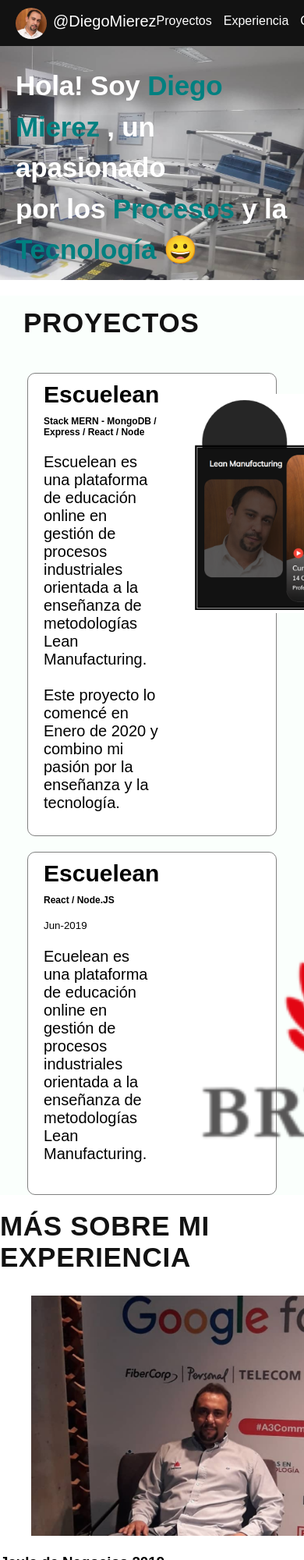
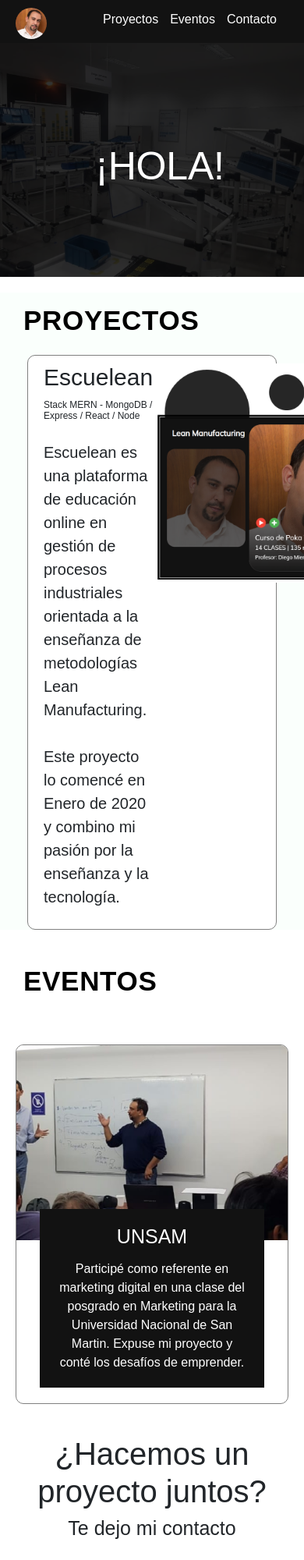
Before and after one commit to dmierez/Curso-Desarrollo-Web, a plain HTML site: page index.html in a window 390 px wide. Shown: the top 2000 px of the page at 78% size. Drawn offline with nearby package versions, Linux system fonts and the light colour scheme; a web font is replaced by a local one.

Commit message:
curso finalizado. Maquetado final, solo faltan detalles

```diff
--- a/index.html
+++ b/index.html
@@ -3,6 +3,8 @@
 <head>
     <meta charset="UTF-8">
     <meta name="viewport" content="width=device-width, initial-scale=1.0">
+    <!-- Bootstrap CSS -->
+    <link rel="stylesheet" href="https://stackpath.bootstrapcdn.com/bootstrap/4.4.1/css/bootstrap.min.css" integrity="sha384-Vkoo8x4CGsO3+Hhxv8T/Q5PaXtkKtu6ug5TOeNV6gBiFeWPGFN9MuhOf23Q9Ifjh" crossorigin="anonymous">
     <title>Diego Mierez</title>
     <link rel="icon" type="image/jpg" href="Diego Mierez.jpg">
     <link href="https://fonts.googleapis.com/css?family=Muli&display=swap" rel="stylesheet">
@@ -14,18 +16,15 @@
             <div class="logo">
                 <img class="logo__image" src="Diego Mierez.jpg" alt="Imagen de Diego Mierez">
             </div>
-            <div class="logo__diego">
-                <p>@DiegoMierez</p>
-            </div>
         </div>
-        <div class="nav">
+        <div class="menu">
             <nav>
                 <ul>
                     <li>
                         <a class="link" href="#proyectos">Proyectos</a>
                     </li>
                     <li>
-                        <a class="link" href="#experiencia">Experiencia</a>
+                        <a class="link" href="#experiencia">Eventos</a>
                     </li>
                     <li>
                         <a class="link" href="#contacto">Contacto</a>
@@ -34,18 +33,35 @@
             </nav>
         </div>
     </header>
-    <section class="hero">
-        <h1>
-            Hola! Soy <strong>Diego Mierez </strong>, un apasionado <br>por los <strong>Procesos</strong>
-            y la <strong>Tecnología</strong> 😀
-        </h1>
-    </section>
+
+    <main id="main">
+        <div id="carousel" class="carousel slide carousel-fade" data-ride="carousel" data-pause="false">
+          <div class="carousel-inner">
+            <div class="carousel-item active">
+              <img class="d-block w-100 portada_img" src="PortadaLean.png" alt="portada1">
+            </div>
+            <div class="overlay">
+              <div class="container">
+                <div class="row align-items-center">
+                  <div class="col-md-12 text-center text-md-center">
+                    <h1 class="brumier">¡HOLA!</h1>
+                    <p class="d-none d-md-block hero_title">
+                        Soy <strong>Diego Mierez </strong>, un apasionado <br>por los <strong>Procesos</strong>
+                        y la <strong>Tecnología</strong>
+                    </p>
+                  </div>
+                </div>
+              </div>
+            </div>
+          </div>
+        </div>
+    </main>
     <section id="proyectos" class="portafolio">
         <h2>Proyectos</h2>
         <div class="portafolio__proyectos">
             <div class="portafolio_detalles">
                 <h3 class="proyectos__titulo">Escuelean</h3>
-                <h6 class="proyectos__tecnologias">Stack MERN - MongoDB / Express / React / Node</h6>
+                <h6 class="proyectos__tecnologias">Stack MERN - MongoDB / Express / React / Node</h6><br>
                 <p class="proyectos__descripcion">Escuelean es una plataforma de educación online en gestión
                 de procesos industriales orientada a la enseñanza de metodologías Lean Manufacturing. <br><br>Este proyecto lo comencé en Enero de 2020 y combino mi pasión por la enseñanza y la tecnología.</p>
             </div>
@@ -53,36 +69,46 @@
                 <img class="proyectos__image" src="escuelean_project.png" alt="logo de brumier">
             </figure>
         </div>
-        <div class="portafolio__proyectos">
-            <div class="portafolio_detalles">
-                <h3 class="proyectos__titulo">Escuelean</h3>
-                <h6 class="proyectos__tecnologias">React / Node.JS</h6>
-                <p class="proyectos__fecha"><small>Jun-2019</small></p>
-                <p class="proyectos__descripcion">Ecuelean es una plataforma de educación online en gestión
-                de procesos industriales orientada a la enseñanza de metodologías Lean Manufacturing.</p>
+    </section>
+    <h2 class="event-title">Eventos</h2>
+    <section id="experiencia" class="eventos">
+        <article class="experiencia">
+            <img class="experiencia__image" src="GoogleForStartups.png" alt="Evento de google" width="400">
+            <div class="evento__detalle">
+                <h3 class="experiencia__title">Google For Startups</h3>
+                <p class="experiencia__descripcion">Participé como un emprendedor tecnológico en donde pude exponer
+                el pitch de mi proyecto. Fui seleccionado dentro de las 10 startups ganadoras entre más 150 que participaron.</p>
             </div>
-            <figure class="proyectos__imageContainer">
-                <img class="proyectos__image" src="Brumier chica.png" alt="logo de brumier">
-            </figure>
-        </div>
-    </section>
-    <section id="experiencia">
-        <h2>Más sobre mi experiencia</h2>
+        </article>
         <article class="experiencia">
-            <figure class="experiencia__imageContainer">
-                <img class="experiencia__image" src="GoogleForStartups.png" alt="Evento de google" width="400">
-            </figure>
-            <h3 class="experiencia__title">Jaula de Negocios 2019</h3>
-            <p class="experiencia__descripcion">Participé como un emprendedor tecnológico en donde pude exponer
-            el pitch de mi proyecto</p>
+            <img class="experiencia__image" src="UNSAM.png" alt="Evento de google" width="400">
+            <div class="evento__detalle">
+                <h3 class="experiencia__title">UNSAM</h3>
+                <p class="experiencia__descripcion">Participé como referente en marketing digital en una clase del posgrado en Marketing para la Universidad Nacional de San Martin.
+                Expuse mi proyecto y conté los desafíos de emprender.</p>
+            </div>
+        </article>
+        <article class="experiencia">
+            <img class="experiencia__image" src="startups.png" alt="Evento de google" width="400">
+            <div class="evento__detalle">
+                <h3 class="experiencia__title">Startups In-Love</h3>
+                <p class="experiencia__descripcion">Participé como emprendedor y expositor del evento contando mi experiencia dentro del mundo de las startups.
+                Evento a nivel nacional auspiciado por Telefónica Open Future.</p>
+            </div>
         </article>
     </section>
     <section id="contacto" class="contacto">
-        <form action="" class="formulario">
-            <h3>¿Creamos un proyecto juntos?</h3>
-            <input type="text" name="" id="" placeholder="Déjame tu mail">
-            <input class="enviar" type="submit">
-        </form>
+            <h3>¿Hacemos un proyecto juntos?</h3>
+            <p>Te dejo mi contacto</p>
+            <div class="mail">
+                <img src="icons-gmail.png" alt="icono mail">
+                <span>dmierez@gmail.com</span>
+            </div>
+            <div class="social">
+                <a href="https://www.linkedin.com/in/diegomierez/"><img src="linkedin.png" alt="linkedin icons"></a>
+                <a href="https://www.instagram.com/diego_mierez/?hl=es"><img src="instagram.png" alt="instagram icons"></a>
+                <a href="https://github.com/dmierez"><img src="github.png" alt="github icons"></a>
+            </div>
     </section>
     <footer class="footer">
         <p>Diseñado por @DiegoMierez 😉</p>
--- a/style.css
+++ b/style.css
@@ -23,12 +23,12 @@ h1 {
 }
 
 h1 strong {
-    color: teal;
+    color: black;
 }
 
 h2 {
     margin-top: 20px;
-    color: #121212;
+    color: black;
     text-transform: uppercase;
     letter-spacing: 0.7px;
     font-weight: bold;
@@ -63,33 +63,17 @@ h2 {
     padding: 0px;
 }
 
-.logo__diego {
-    font-weight: bold;
-    color: white;
-    margin: 0 0 0 8px;
-}
-
-.logo__diego p {
-    font-size: 20px;
-    font-weight: normal;
-}
-
-.logo__diego p {
-    margin: 0px;
-    padding: 0px;
-}
-
-.nav {
+.menu {
     height: inherit;
 }
-.nav ul {
+.menu ul {
     display: flex;
     align-items: center;
     padding: 0px;
     height: inherit;
 }
 
-.nav li {
+.menu li {
     height: inherit;
 
 }
@@ -103,21 +87,45 @@ h2 {
 
 .link:hover {
     text-decoration: underline;
+    color: white;
 }
 
-.hero {
-    height: 300px;
-    background-image: url('./PortadaLean.png');
-    background-color: black;
-    background-size: 500px 300px;
-    background-repeat: no-repeat;
-    background-position-x: right;
-    display: flex;
+#main .carousel-inner img {
+    max-height: 75vh;
+    object-fit: cover;
 }
 
-.hero h1 {
-    font-size: 35px;
+#carousel {
+    position: relative;
+}
 
+.portada_img {
+    height: 300px;
+}
+
+#carousel .overlay {
+    z-index: 1;
+    position: absolute;
+    top: 0;
+    bottom: 0;
+    left: 0;
+    right: 0;
+    background-color: rgba(0, 0, 0, 0.8);
+    color: white;
+    height: 300px;
+}
+
+#carousel .overlay .container,
+#carousel .overlay .row {
+    height: 100%;
+}
+
+.brumier {
+    font-size: 50px;
+}
+
+.hero_title {
+    font-size: 25px;
 }
 
 .portafolio {
@@ -165,21 +173,99 @@ h2 {
     justify-content: right;
 }
 
+.event-title {
+    margin-top: 30px;
+    padding: 15px 30px;
+}
+
+.eventos {
+    margin-top: 35px;
+}
+
+.eventos {
+    display: flex;
+    justify-content: center;
+}
+
+.experiencia {
+    border: 1px solid gray;
+    margin: 10px;
+    width: 350px;
+    flex-shrink: 0;
+    border-radius: 10px;
+    overflow: hidden;
+}
+
+.experiencia img {
+    width: 350px;
+    height: 250px;
+    object-fit: cover;
+}
+
+.evento__detalle {
+    margin: 20px 30px;
+    margin-top: -40px;
+    padding: 20px;
+    background: #121212;
+    color: white;
+    position: relative;
+}
+
+.experiencia__title {
+    margin: 0px;
+    padding-bottom: 15px;
+    font-size: 25px;
+    text-align: center;
+}
+
+.experiencia__descripcion {
+    margin: 0px;
+    text-align: center;
+}
+
+.contacto {
+    padding: 30px 0px;
+    text-align: center;
+}
+
+.contacto h3 {
+    font-size: 40px;
+    margin: 0px;
+}
+
+.contacto p {
+    font-size: 25px;
+    margin-top: 5px;
+    margin-bottom: 30px;
+}
+
+.mail {
+    display: flex;
+    justify-content: center;
+    align-items: center;
+}
+
+.mail span {
+    padding-left: 15px;
+}
+
+.social {
+    display: flex;
+    justify-content: center;
+    align-items: center;
+    padding-top: 25px;
+}
+
+.social a {
+    padding: 0px 10px;
+}
+
 .footer {
     padding: 20px 0px;
     background: black;
     color: white;
     font-size: 15px;
     font-weight: 600;
-    margin-top: 20px;
-
-}
-
-.enviar {
-    padding: 10px 20px;
-    border-radius: 8px;
-    background: black;
-    color: white;
 }
 
 .footer p {
```
Also changed, not shown: UNSAM.png (added), github.png (added), icons-gmail.png (added), instagram.png (added), linkedin.png (added), startups.png (added).
